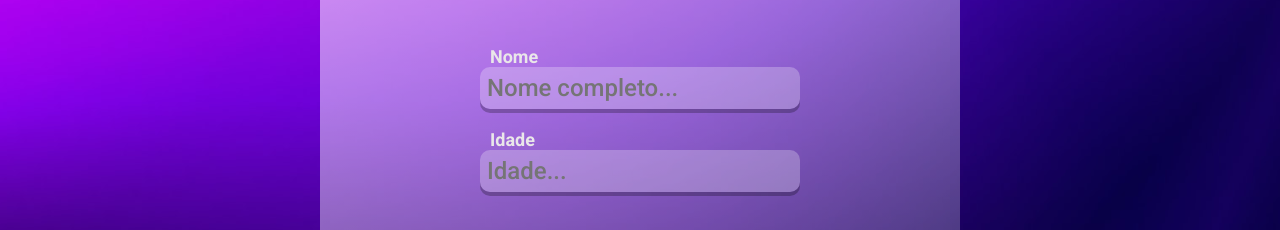
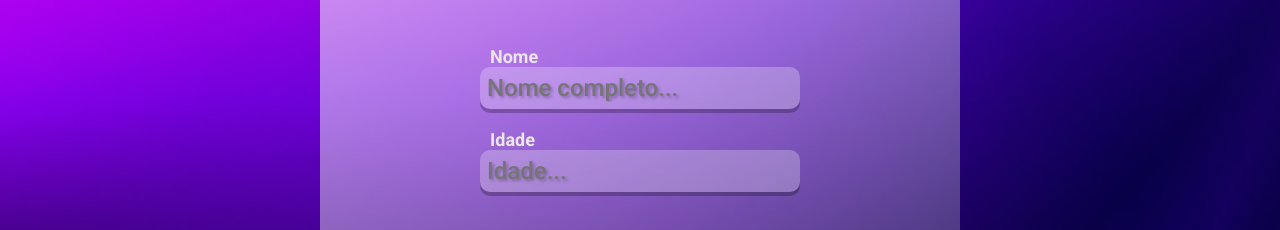
Before and after one commit to EduardoMatos08/project-react, a React (Create React App) app: page / in a window 1280 px wide. Shown: the part 383-613 px from the top of the page. Built offline with nearby package versions, Linux system fonts and the light colour scheme.

Commit message:
Atualização dos estilos, pequenos detalhes

```diff
--- a/src/styles.js
+++ b/src/styles.js
@@ -60,6 +60,7 @@ export const Input = styled.input `
     margin-bottom: 20px;
     outline: none;
     width: 25vw;
+    text-shadow: #00000040 2px 2px 3px;
 `;
 
 export const Button = styled.button `
```
